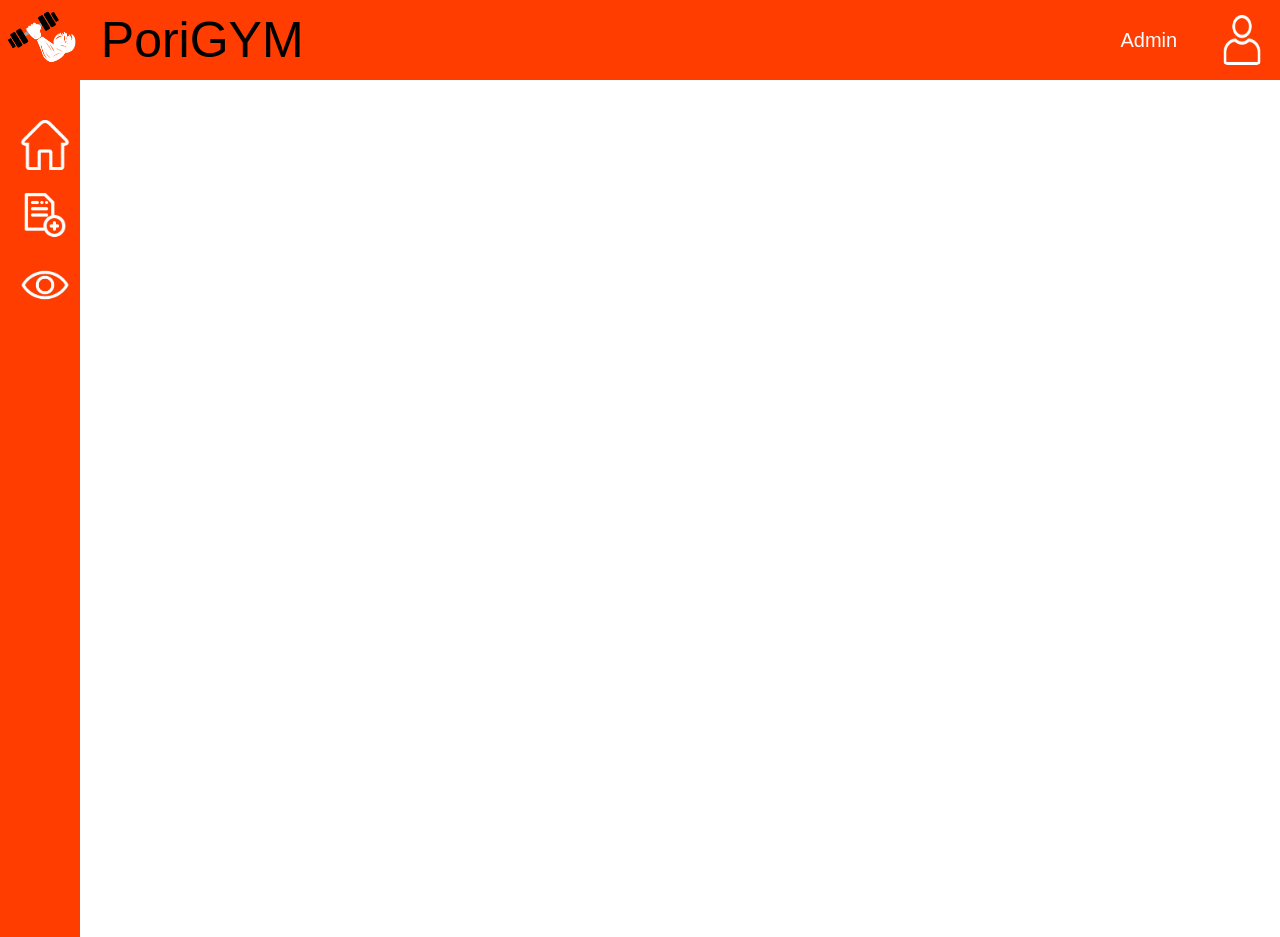
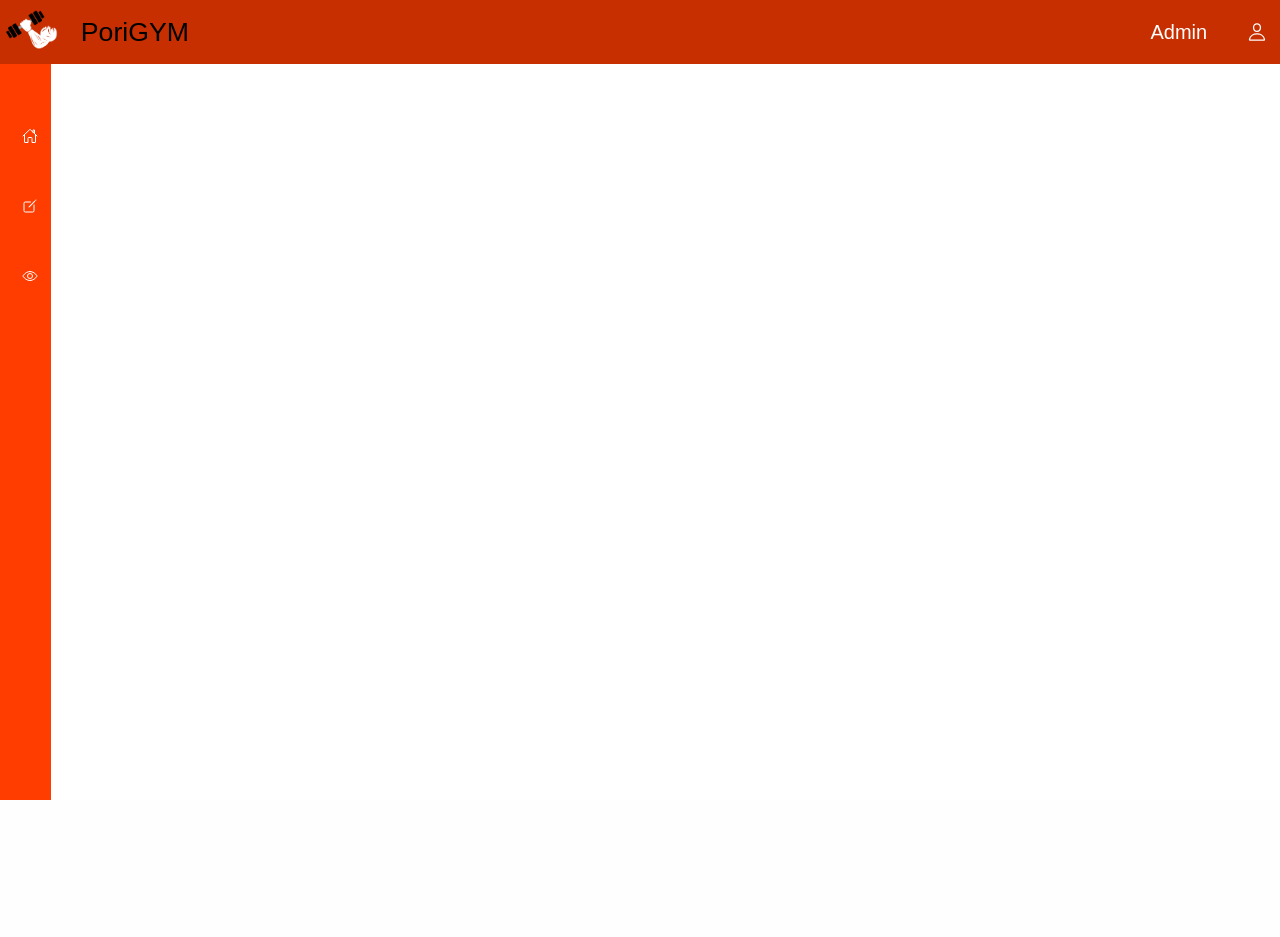
Before and after one commit to web1-2022-1/sisgertreino, a PHP site: page /pagina_barras_topo_lateral.html in a window 1280 px wide. After the commit the page ends 800 px from the top, so only its background shows below. Run offline with PHP 8.4, Linux system fonts and the light colour scheme; some web fonts are replaced.

Commit message:
Identando codigo e alterando tamanho das barras e icones

```diff
--- a/projeto web barras/pagina_barras_topo_lateral.html
+++ b/projeto web barras/pagina_barras_topo_lateral.html
@@ -1,5 +1,6 @@
 <!DOCTYPE html>
 <html>
+
 <head>
 	<meta charset="utf-8">
 	<meta name="viewport" content="width=device-width, initial-scale=1">
@@ -7,94 +8,62 @@
 	<link rel="stylesheet" href="style.css">
 	<link href="https://fonts.googleapis.com/css2?family=Allerta+Stencil&display=swap" rel="stylesheet">
 	<link href="https://fonts.googleapis.com/css2?family=Andika&display=swap" rel="stylesheet">
+</head>
 
-
-
-</head>
 <body>
-
 	<header>
-
 		<div class="container">
-
 			<div class="logo">
-
-			<img src="imagens/logo_braco.png" height="80" width="80">
-
-			<p id="titulo_topo">
-			PoriGYM
-			</p>
-
-
+				<img src="imagens/logo_braco.png" height="60" width="60">
+				<p id="titulo_topo">PoriGYM</p>
 			</div>
-
 			<div class="usuario_lateral">
-
-			<p id="nome_usuario">
-				Admin
-			</p>
-
-			<img src="imagens/usuario.png" height="50" width="50" id="foto_usuario">
-
+				<p id="nome_usuario">Admin</p>
+				<ion-icon name="person-outline"></ion-icon>
 			</div>
-
 		</div>
-
-
 	</header>
 
 	<asideL>
-
 		<div class="container2">
 			<ul>
 				<li class="list active">
 					<a href="#" id="casa_0">
-				        <span class="icon"><img class="aa" id="casa_1" src="imagens/home_branco.png" height="50" width="50"></span>
-				        <span class="icon"><img class="aa" id="casa_2" src="imagens/home_laranja.png" height="50" width="50"></span>
+						<span class="icon"><ion-icon name="home-outline">Home</ion-icon></span>
 						<span class="title">Home</span>
 					</a>
 				</li>
-
 				<li class="list">
 					<a href="#" id="edicao_0">
-				        <span class="icon"><img class="aa" id="edicao_1" src="imagens/registro_branco.png" height="50" width="50"></span>
-				        <span class="icon"><img class="aa" id="edicao_2" src="imagens/registro_laranja.png" height="50" width="50"></span>
+						<span class="icon"><ion-icon name="create-outline"></ion-icon></span>
 						<span class="title">Edições</span>
 					</a>
 				</li>
-
 				<li class="list">
 					<a href="#" id="olho_0">
-				        <span class="icon"><img class="aa" id="olho_1" src="imagens/olho_branco.png" height="50" width="50"></span>
-				        <span class="icon"><img class="aa" id="olho_2" src="imagens/olho_laranja.png" height="50" width="50"></span>
+						<span class="icon"><ion-icon name="eye-outline"></ion-icon></span>
 						<span class="title">Visualizar</span>
 					</a>
 				</li>
-
 			</ul>
 		</div>
-
 	</asideL>
 
 	<script>
 		const list = document.querySelectorAll('.list');
-		function activeLink(){
+		function activeLink() {
 			list.forEach((item) =>
 				item.classList.remove('active'));
 			this.classList.add('active');
 			this.classList.change('src="')
 
 		}
-
-
-
 		list.forEach((item) =>
 
 			item.addEventListener('mouseover', activeLink));
-
 	</script>
-
+	<script type="module" src="https://unpkg.com/ionicons@5.5.2/dist/ionicons/ionicons.esm.js"></script>
+	<script nomodule src="https://unpkg.com/ionicons@5.5.2/dist/ionicons/ionicons.js"></script>
 </body>
 
-
 </html>
--- a/projeto web barras/style.css
+++ b/projeto web barras/style.css
@@ -1,12 +1,12 @@
- *{
+*{
  	margin: 0;
  	padding: 0;
  	box-sizing: border-box;
-
  }
-
- body{
-
+#titulo_topo{
+	font-size: 20pt;
+}
+body{
 	height: 100vh;
 	display: grid;
 	grid-template-areas:
@@ -14,33 +14,23 @@
     "boxL meio meio";
     grid-template-rows: 1fr 1fr;
     grid-template-columns: 80px 1fr 1fr;
-
-
 }
 header{
 	grid-area: topo;
 }
-
 asideL{
 	grid-area: boxL;
-
 }
-
 .container{
-
-	height: 80px;
-	background: #FF3D00;
+	height: 8vh;
+	background: #C72E00;
 	display: flex;
 	padding: 1%;
 	margin: 0 auto;
 	align-items: center;
 	justify-content: space-between;
-
-
 }
-
 .logo{
-
 	display: flex;
 	flex-direction: row;
 	align-items: center;
@@ -49,10 +39,7 @@ asideL{
 	font-size: 50px;
 	position: relative;
 	right: 12px;
-
 }
-
-
 .usuario_lateral{
 	display: flex;
 	flex-direction: row;
@@ -62,57 +49,44 @@ asideL{
 	font-size: 20px;
 	color: white;
 }
-
 #nome_usuario{
 	padding: 10px 20px;
 	border-radius: 30px;
 	transition: 0.6s;
 }
-
 #nome_usuario:hover{
 	background-color: #F9501B;
 }
-
 #foto_usuario{
 	padding: 0px 4px;
 	border-radius: 10px;
 	transition: 0.6s;
 }
-
 #foto_usuario:hover{
 	background-color: #F9501B;
 }
-
-
-
 .container2{
 	display: flex;
     font-family: 'Andika', sans-serif;
 	position: relative;
-	height: 857px;
+	height: 92vh;
 	background: #FF3D00;
-	width: 80px;
+	width: 4vw;
 	box-shadow: 10px 0 0 #FFFFFF;
-	border-left: 10px solid #FF3D00;
 	overflow-x: hidden;
 	transition: 0.5s;
 }
 .container2:hover{
 	width: 250px;
 }
-
 .container2 ul{
-
 	position: absolute;
 	top: 0;
 	left: 0;
 	width: 100%;
-	padding-left: 5px;
+	padding-left: 0px;
 	padding-top: 40px;
-
-
 }
-
 .container2 ul li{
 	position: relative;
 	list-style: none;
@@ -120,9 +94,6 @@ asideL{
 	border-top-left-radius: 20px;
 	border-bottom-left-radius: 20px;
 }
-
-
-
 .container2 ul li a{
 	position: relative;
 	display: flex;
@@ -130,9 +101,6 @@ asideL{
 	text-decoration: none;
 	color: #FFFFFF;
 }
-
-
-
 .container2 ul li a:hover{
 	color: #FF3D00;
 	background: #FFFFFF;
@@ -142,9 +110,6 @@ asideL{
 	border-bottom-left-radius: 20px;
 
 }
-
-
-
 .container2 ul li a .icon{
 	position: relative;
 	display: block;
@@ -153,16 +118,11 @@ asideL{
 	text-align: center;
 	line-height: 70px;
 }
-
-
-
 .container2 ul li a .icon .aa{
     position: relative;
     font-size: 1.5rem;
 	z-index: 1;
 }
-
-
 .container2 ul li a .title{
 	position: relative;
 	display: block;
@@ -171,15 +131,11 @@ asideL{
 	line-height: 60px;
 	white-space: nowrap;
 }
-
-
 .container2 ul li.active:hover{
 	background: #FFFFFF;
-
 }
-
 .container2 ul li.active a::before{
-	content '';
+	contain: '';
 	position: absolute;
 	top: -30px;
 	right: 0;
@@ -189,9 +145,8 @@ asideL{
 	border-radius: 50%;
 	box-shadow: 15px -15px 0 #FF3D00;
 }
-
 .container2 ul li.active a::after{
-	content '';
+	contain: '';
 	position: absolute;
 	bottom: -30px;
 	right: 0;
@@ -201,8 +156,6 @@ asideL{
 	border-radius: 50%;
 	box-shadow: 15px -15px 0 #FF3D00;
 }
-
-
 .container2 ul li  #casa_2{
   visibility: hidden;
     opacity: 0;
@@ -210,12 +163,10 @@ asideL{
     top:0;
     right: 60px;
 }
-
 .container2 ul li :hover #casa_2{
 	visibility: visible;
     opacity: 1;
 }
-
 .container2 ul li  #edicao_2{
   visibility: hidden;
     opacity: 0;
@@ -223,12 +174,10 @@ asideL{
     top:0;
     right: 60px;
 }
-
 .container2 ul li :hover #edicao_2{
 	visibility: visible;
     opacity: 1;
 }
-
 .container2 ul li  #olho_2{
   visibility: hidden;
     opacity: 0;
@@ -236,7 +185,6 @@ asideL{
     top:0;
     right: 60px;
 }
-
 .container2 ul li :hover #olho_2{
 	visibility: visible;
     opacity: 1;
```
Lines whose indentation alone changed are shown as unchanged.
